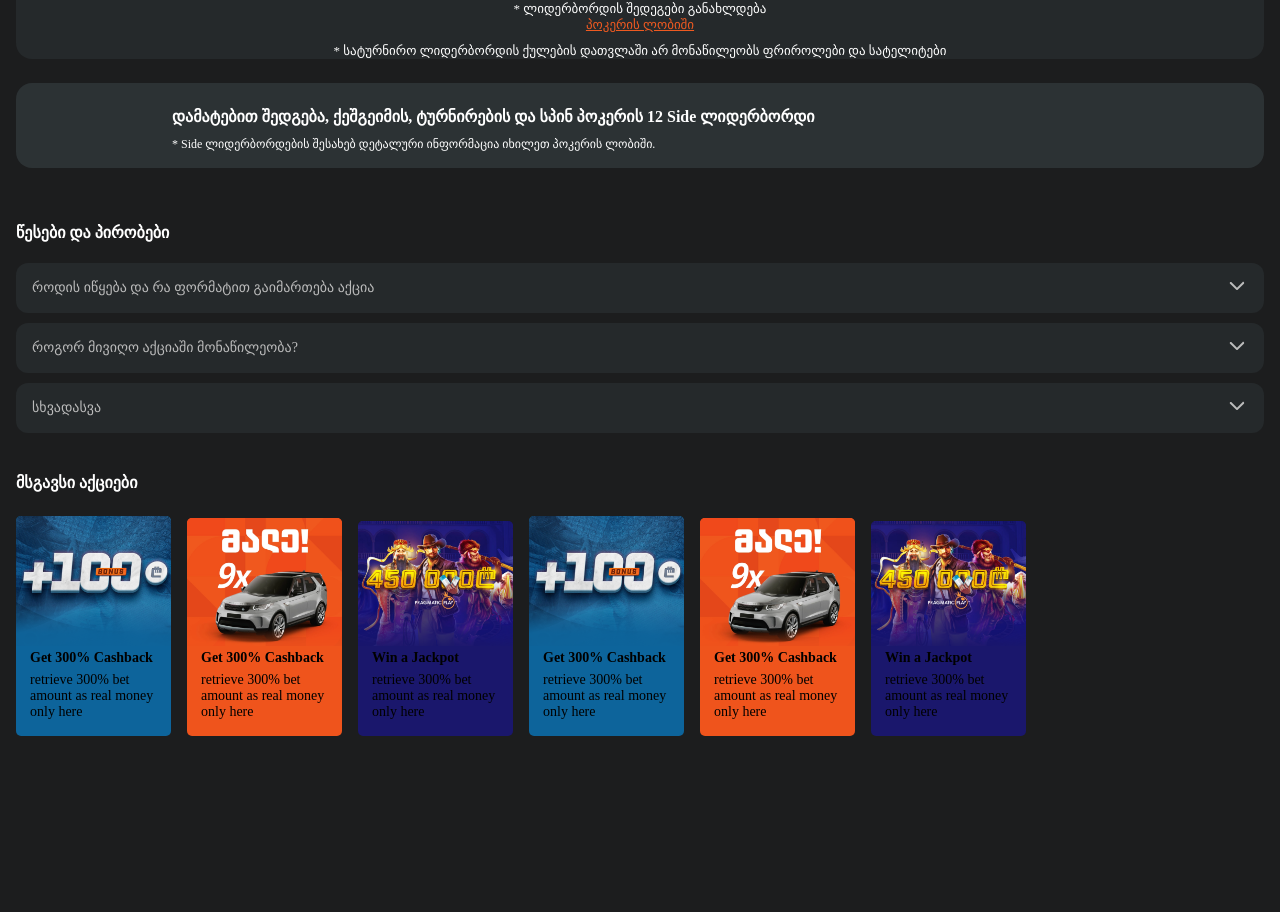
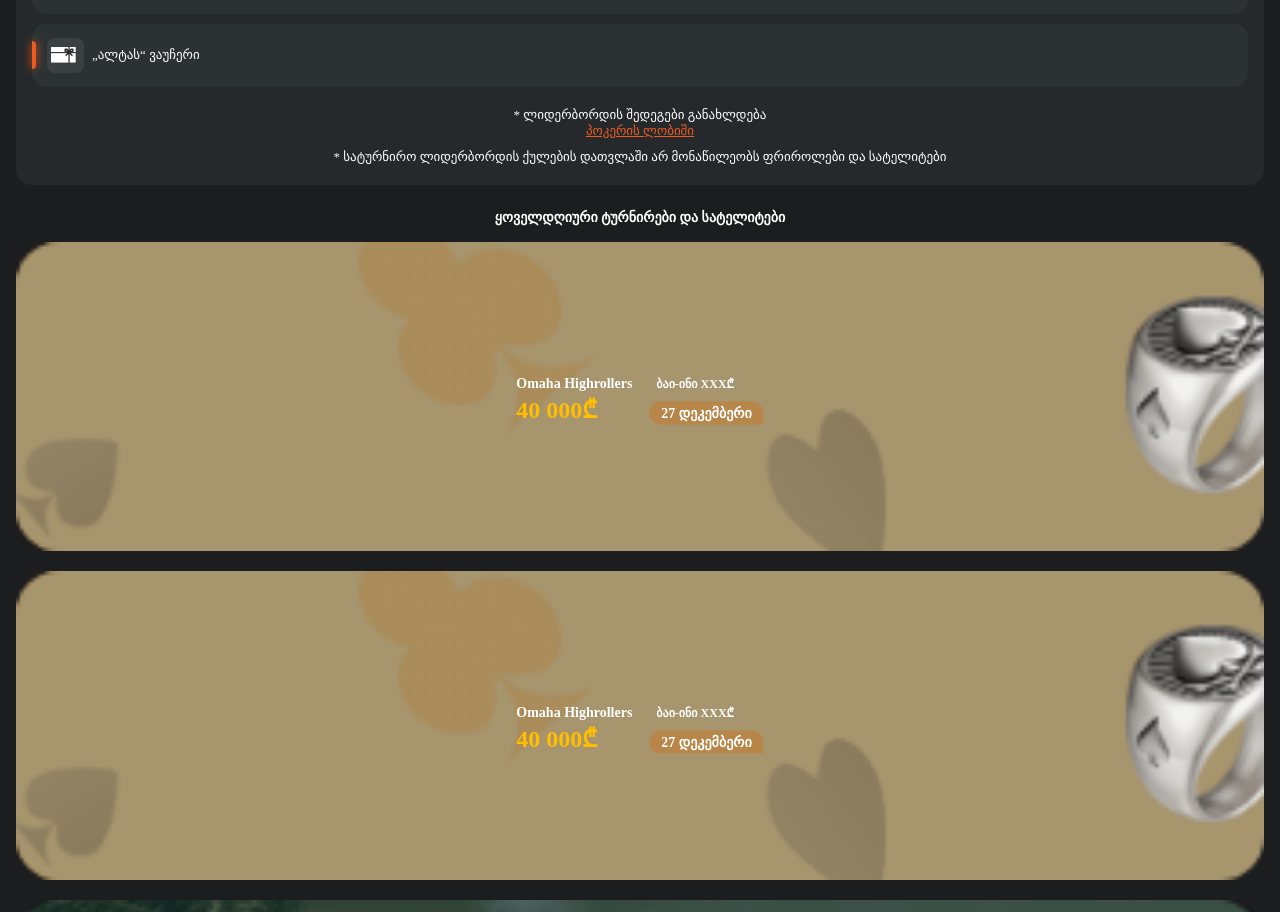
Before and after one commit to gengashvili/poker-legends-malta, a React (Vite) app: page /New-Year-Series in a window 1280 px wide. Shown: the part 1885-2797 px from the top of the page. Built offline with nearby package versions, Linux system fonts and the light colour scheme.

Commit message:
finish NewYearSeries page mobile version

```diff
--- a/src/Components/AdditionalInfoCont.jsx
+++ b/src/Components/AdditionalInfoCont.jsx
@@ -4,6 +4,7 @@ import styled from "styled-components";
 export default function AdditionalInfoCont() {
   return (
     <StyledAdditionalInfoCont>
+    <div className="line"></div>
       <h3>
         დამატებით შედგება, ქეშგეიმის, ტურნირების და სპინ პოკერის 12 Side
         ლიდერბორდი
@@ -21,6 +22,7 @@ const StyledAdditionalInfoCont = styled.div`
   border-radius: 16px;
   margin: 24px 16px 0 16px;
   padding: 24px 0 16px 0;
+  position: relative;
 
   h3,p{
     max-width: 75%;
@@ -33,4 +35,16 @@ const StyledAdditionalInfoCont = styled.div`
   p{
     font-size: 12px;
   }
+
+  .line {
+    width: 125px;
+    height: 4px;
+    background-color: #ef5a21;
+    border-radius: 0 0 4px 4px;
+    position: absolute;
+    top: 0;
+    left: 50%;
+    transform: translateX(-50%);
+    box-shadow: 0px 0px 10px #ef5a21;
+  }
 `;
--- a/src/Components/LeaderBoard.jsx
+++ b/src/Components/LeaderBoard.jsx
@@ -26,6 +26,10 @@ export default function LeaderBoard({ page }) {
           <h6>პრიზი</h6>
         </div>
         <ul>
+          <span className="line">
+            <span className="redLine"></span>
+          </span>
+
           <li>
             <p>1</p>
             <p>1 500 ₾</p>
@@ -104,6 +108,25 @@ const Board = styled.div`
     }
   }
   ul {
+    position: relative;
+    .line {
+      width: 2px;
+      height: 100%;
+      background-color: rgba(44, 50, 52, 0.5);
+      border-radius: 2px;
+      position: absolute;
+      top: 0;
+      right: -7px;
+      .redLine {
+        width: 2px;
+        height: 54px;
+        background-color: #ef5a21;
+        border-radius: 2px;
+        position: absolute;
+        top: 0;
+        right: 0;
+      }
+    }
     li {
       display: flex;
       justify-content: space-between;
@@ -143,7 +166,7 @@ const LBHeading = styled.div`
     font-size: 13px;
     margin: 0 20px;
   }
-  img{
+  img {
     width: 38px;
     height: 38px;
     margin-right: -6px;
--- /dev/null
+++ b/src/pages/NewYearSeries/DailyTournaments.jsx
@@ -0,0 +1,118 @@
+import styled from "styled-components";
+
+export default function DailyTournaments() {
+  return (
+    <Wrapper>
+      <h4>ყოველდღიური ტურნირები და სატელიტები</h4>
+      <div className="cardsWrapper">
+        <div className="card">
+          <img src="/assets/tournament-bg-m.png" />
+          <div className="textWrapper">
+            <div>
+              <span>Omaha Highrollers</span>
+              <span>ბაი-ინი XXX₾</span>
+            </div>
+            <div>
+              <span>40 000₾</span>
+              <span>27 დეკემბერი</span>
+            </div>
+          </div>
+        </div>
+        <div className="card">
+          <img src="/assets/tournament-bg-m.png" />
+          <div className="textWrapper">
+            <div>
+              <span>Omaha Highrollers</span>
+              <span>ბაი-ინი XXX₾</span>
+            </div>
+            <div>
+              <span>40 000₾</span>
+              <span>27 დეკემბერი</span>
+            </div>
+          </div>
+        </div>
+        <div className="card">
+          <img src="/assets/main-bg-sm.png" />
+          <div className="textWrapper">
+            <div>
+              <span>Omaha Highrollers</span>
+              <span>ბაი-ინი XXX₾</span>
+            </div>
+            <div>
+              <span>40 000₾</span>
+              <span className="lastCardDate">27 დეკემბერი</span>
+            </div>
+          </div>
+        </div>
+      </div>
+      <p>
+        * სამივე ტურნირის გამარჯვებულები მიიღებენ ბეჭდებს და ფინალურ ეტაპზე, The
+        Lord of the Rings ტურნირზე, იბრძოლებენ The Festival in Malta-ს საგზურის
+        მისაღებად.
+      </p>
+    </Wrapper>
+  );
+}
+
+const Wrapper = styled.div`
+  margin: 24px 16px;
+  color: #ffffff;
+  font-weight: 900;
+  h4 {
+    font-size: 14px;
+    width: fit-content;
+    margin: 0 auto;
+  }
+
+  .card {
+    position: relative;
+    margin: 16px 0;
+    img {
+      width: 100%;
+    }
+    .textWrapper {
+      width: max-content;
+      position: absolute;
+      top: 50%;
+      left: 50%;
+      transform: translate(-50%, -50%);
+      div {
+        :first-child {
+          span {
+            :first-child {
+              font-size: 14px;
+              margin-right: 24px;
+            }
+            :last-child {
+              font-size: 12px;
+            }
+          }
+        }
+        :last-child {
+          span {
+            :first-child {
+              font-size: 24px;
+              color: #ffbe00;
+              margin-right: 52px;
+            }
+            :last-child {
+              font-size: 14px;
+              background-color: #b78648;
+              border-radius: 15px 15px 0px 15px;
+              padding: 4px 12px;
+            }
+          }
+        }
+      }
+    }
+  }
+
+  .lastCardDate {
+    color: #094b3d;
+    background-color: #d7c860;
+  }
+
+  p{
+    font-size: 14px;
+  }
+`;
--- a/src/pages/NewYearSeries/NewYearSeries.jsx
+++ b/src/pages/NewYearSeries/NewYearSeries.jsx
@@ -6,6 +6,7 @@ import LeaderBoard from "../../Components/LeaderBoard";
 import LinkText from "../../Components/LinkText";
 
 import TicketsBoard from "../Home/TicketsBoard";
+import DailyTournaments from "./DailyTournaments";
 import Tournaments from "./Tournaments";
 
 export default function NewYearSeries() {
@@ -25,6 +26,7 @@ export default function NewYearSeries() {
           სატელიტები
         </Paragraph>
       </Wrapper>
+      <DailyTournaments/>
       <AdditionalInfoCont />
     </div>
   );
@@ -42,4 +44,5 @@ const Paragraph = styled.p`
   max-width: 80%;
   margin: 10px auto 18px auto;
   text-align: center;
+  padding-bottom: 20px;
 `;
--- a/src/pages/NewYearSeries/Tournaments.jsx
+++ b/src/pages/NewYearSeries/Tournaments.jsx
@@ -35,13 +35,12 @@ const Wrapper = styled.div`
   color: #fff;
   border-radius: 16px;
   text-align: center;
+  margin: 0 16px;
+  overflow: hidden;
   .heading {
     font-size: 16px;
     padding: 24px 0;
     font-weight: 900;
-  }
-  h4 {
-    font-size: 16px;
   }
 
   .line {
@@ -58,10 +57,16 @@ const Wrapper = styled.div`
 
   .middle-container {
     background-color: #171718;
-    padding: 15px 0 30px 0;
+    padding: 15px 0 50px 0;
     position: relative;
+    h4 {
+    font-size: 16px;
+    max-width: 80%;
+    margin: 14px auto;
+  }
 
     .timeBox {
+      margin: 0 auto;
       height: 32px;
       max-width: fit-content;
       display: flex;
@@ -88,6 +93,7 @@ const Wrapper = styled.div`
     .right {
       position: absolute;
       bottom: 0;
+      width: 119px;
     }
     .left {
       left: -10px;
@@ -99,6 +105,10 @@ const Wrapper = styled.div`
 
   .textWrapper {
     font-size: 14px;
+    p{
+      margin: 12px auto;
+      max-width: 88%;
+    }
     button {
       background-color: #F05A22;
       border-radius: 5px;
@@ -106,6 +116,7 @@ const Wrapper = styled.div`
       border: none;
       padding: 6.5px 18.5px;
       font-size: 15px;
+      margin-bottom: 22px;
     }
   }
 `;
```
Also changed, not shown: public/assets/desktop-version-bg.png (added).
